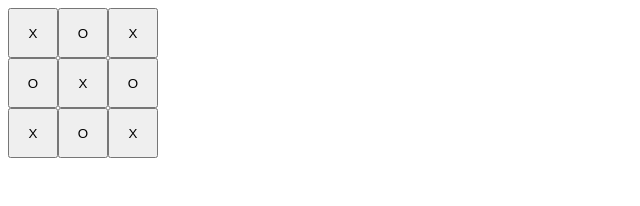
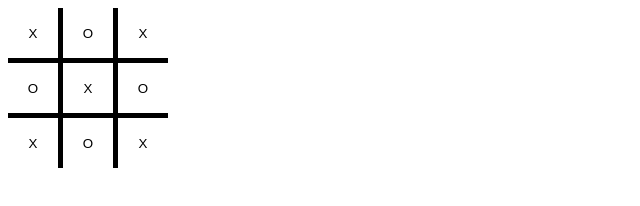
Before and after one commit to amme987/tic-tac-toe, a plain HTML site: page index.html in a window 1280 px wide. Shown: the whole page, without its empty margins (0-640 px from the left). Drawn offline with Linux system fonts and the light colour scheme.

Commit message:
Change gameboard to look more like tic-tac-toe board

```diff
--- a/script.js
+++ b/script.js
@@ -8,6 +8,7 @@ const Gameboard = (() => {
   for (let i = 0; i < rows; i++) {
     gameboard[i] = [];
     for (let j = 0; j < columns; j++) {
+      gameboard[i][j] = [];
       (i + j) % 2 === 0 ? (gameboard[i][j] = "X") : (gameboard[i][j] = "O");
     }
   }
--- a/styles.css
+++ b/styles.css
@@ -1,4 +1,17 @@
+/* * {
+  box-sizing: border-box;
+} */
+
 .board {
   display: grid;
   grid-template: repeat(3, 50px) / repeat(3, 50px);
+  background-color: black;
+  width: min-content;
+  gap: 5px;
 }
+
+button {
+  background-color: white;
+  /* padding: 0; */
+  border: none;
+}
```
